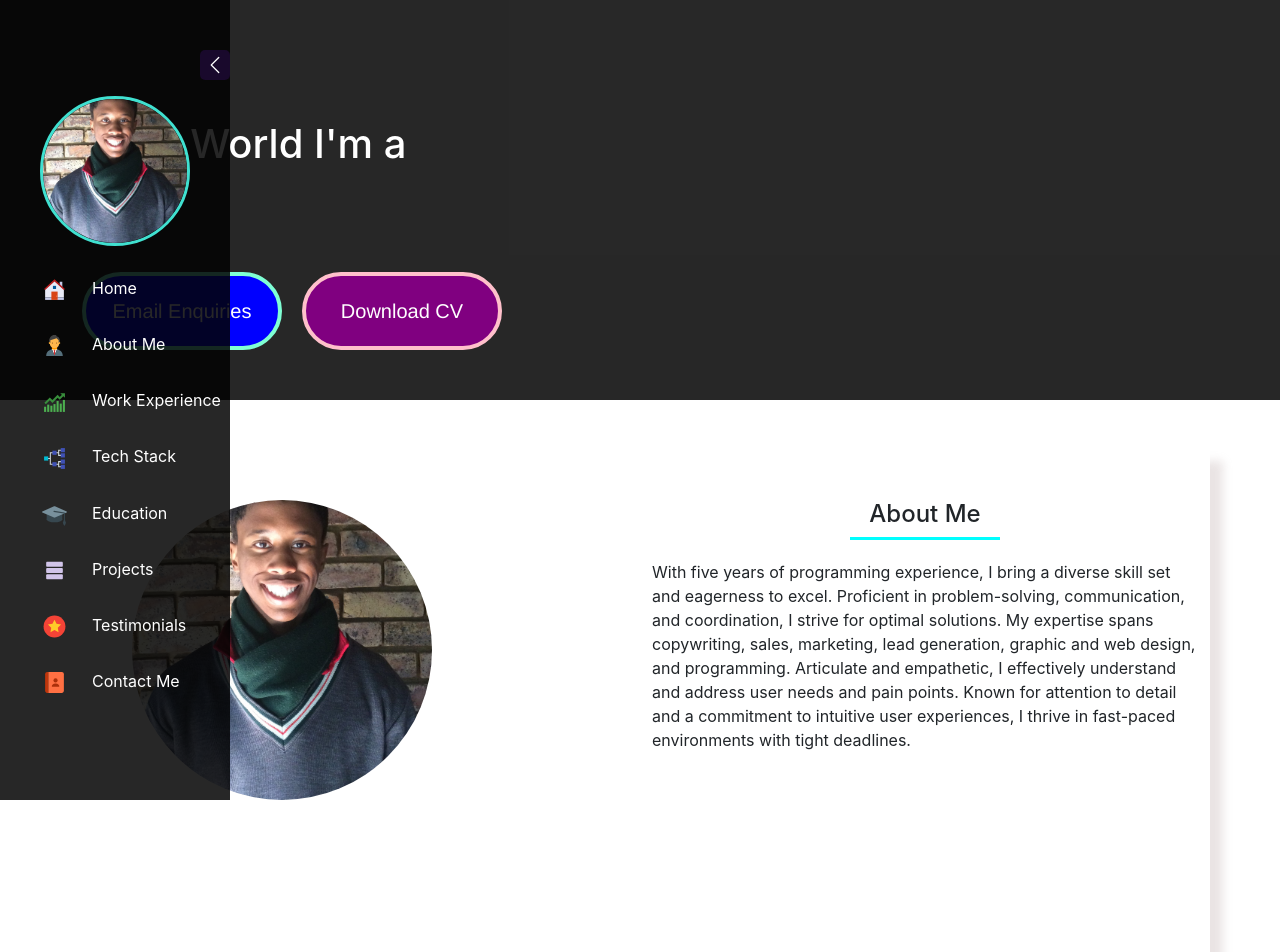
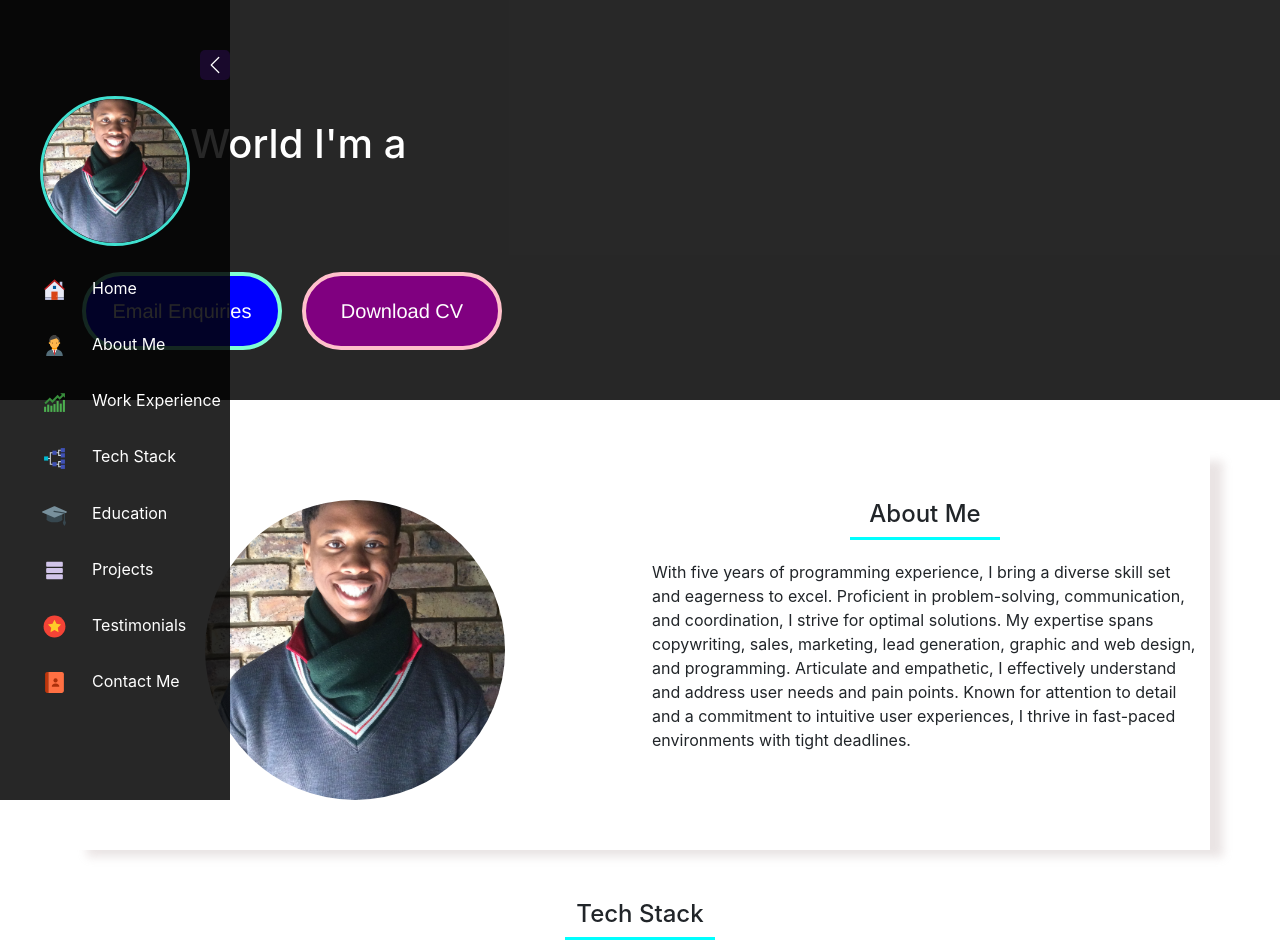
Before and after one commit to RealLuthoJara/portfolioWebsiteV2, a React (Create React App) app: page / in a window 1280 px wide. Shown: the top 952 px of the page. Built offline with nearby package versions, Linux system fonts and the light colour scheme.

Commit message:
centered

```diff
--- a/src/Components/About/About.css
+++ b/src/Components/About/About.css
@@ -4,7 +4,12 @@
     -moz-box-shadow: 15px 9px 9px -2px rgba(230, 224, 224, 0.86);
 
     margin-top: 50px;
-    height: 600px;
+    height: 400px;
+    display: flex;
+}
+.about-image {
+    display: flex;
+    justify-content: center;
 }
 
 .about-image img {
```
